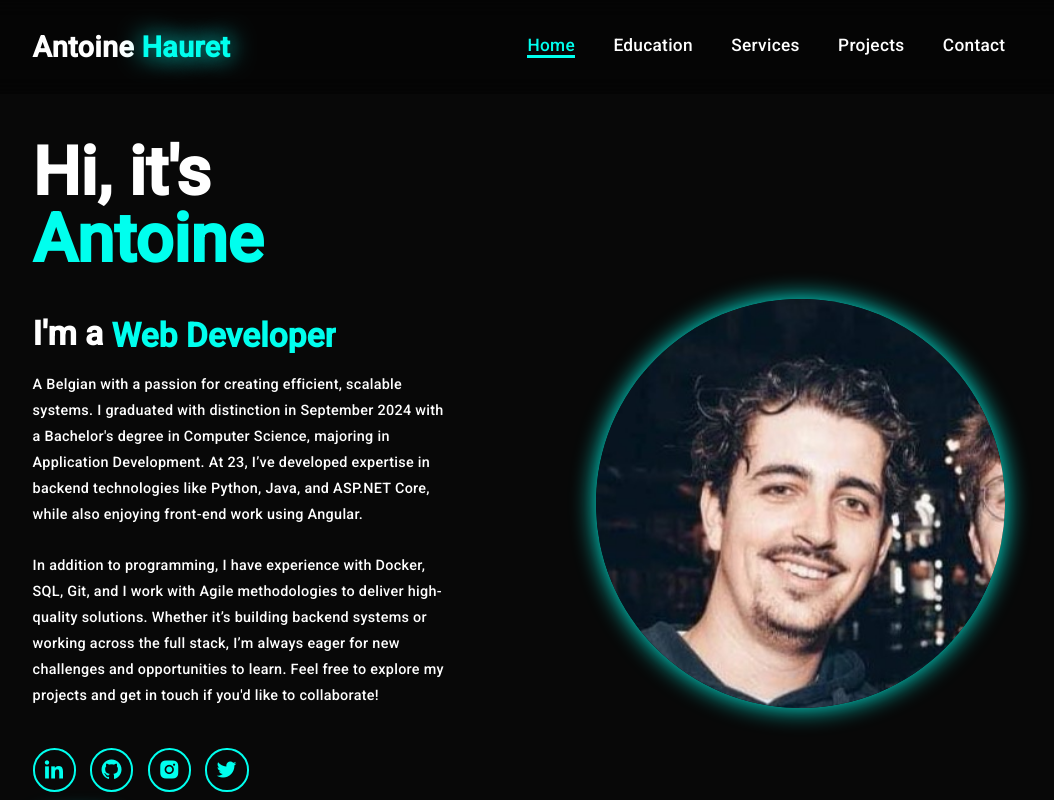
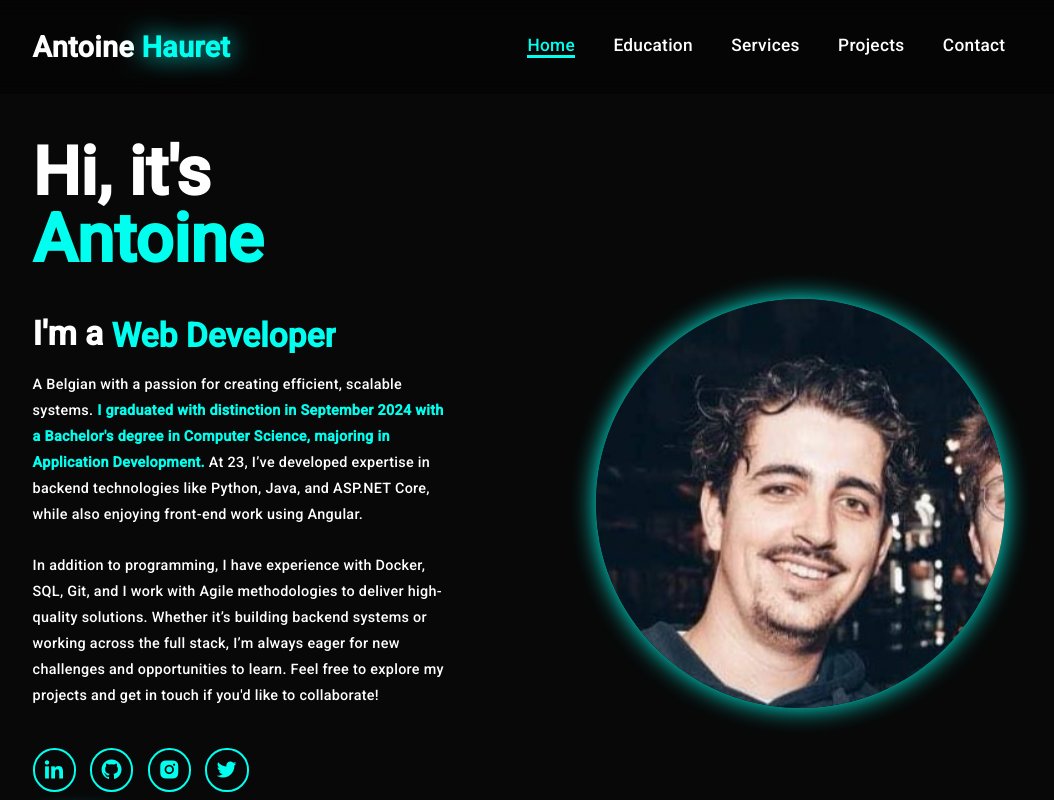
Before and after one commit to Antoinehrt/Portfolio, an Angular app: page / in a window 1280 px wide. Shown: the top 800 px of the page, without its empty margins (121-1175 px from the left). Built offline with nearby package versions, Linux system fonts and the light colour scheme.

Commit message:
feat(RealInfo): add a dynamic age

```diff
--- a/src/app/pages/home/home.component.html
+++ b/src/app/pages/home/home.component.html
@@ -19,8 +19,8 @@
     <h1>Hi, it's <span>Antoine</span></h1>
     <h3 class="text-animation"> I'm a <span></span></h3>
     <p>
-      A Belgian with a passion for creating efficient, scalable systems. I graduated with distinction in September 2024 with a Bachelor's degree in Computer Science, majoring in Application Development.
-      At 23, I’ve developed expertise in backend technologies like Python, Java, and ASP.NET Core, while also enjoying front-end work using Angular.
+      A Belgian with a passion for creating efficient, scalable systems. <b style="color: var(--main-color);">I graduated with distinction in September 2024 with a Bachelor's degree in Computer Science, majoring in Application Development.</b>
+      At {{myAge}}, I’ve developed expertise in backend technologies like Python, Java, and ASP.NET Core, while also enjoying front-end work using Angular.
       <br> <br>
       In addition to programming, I have experience with Docker, SQL, Git, and I work with Agile methodologies to deliver high-quality solutions.
       Whether it’s building backend systems or working across the full stack, I’m always eager for new challenges and opportunities to learn.
--- a/src/app/pages/home/home.component.ts
+++ b/src/app/pages/home/home.component.ts
@@ -22,6 +22,7 @@ import {ProjectsComponent} from "../projects/projects.component";
 
 export class HomeComponent implements AfterViewInit {
   pictureFilePath: string = '../../../assets/images/profile.jpg';
+  myAge: number = new Date().getFullYear() - 2001;
 
 @ViewChildren('menuIcon') menuIcon!: QueryList<ElementRef>;
   @ViewChildren('navbar') navbar!: QueryList<ElementRef>;
```
